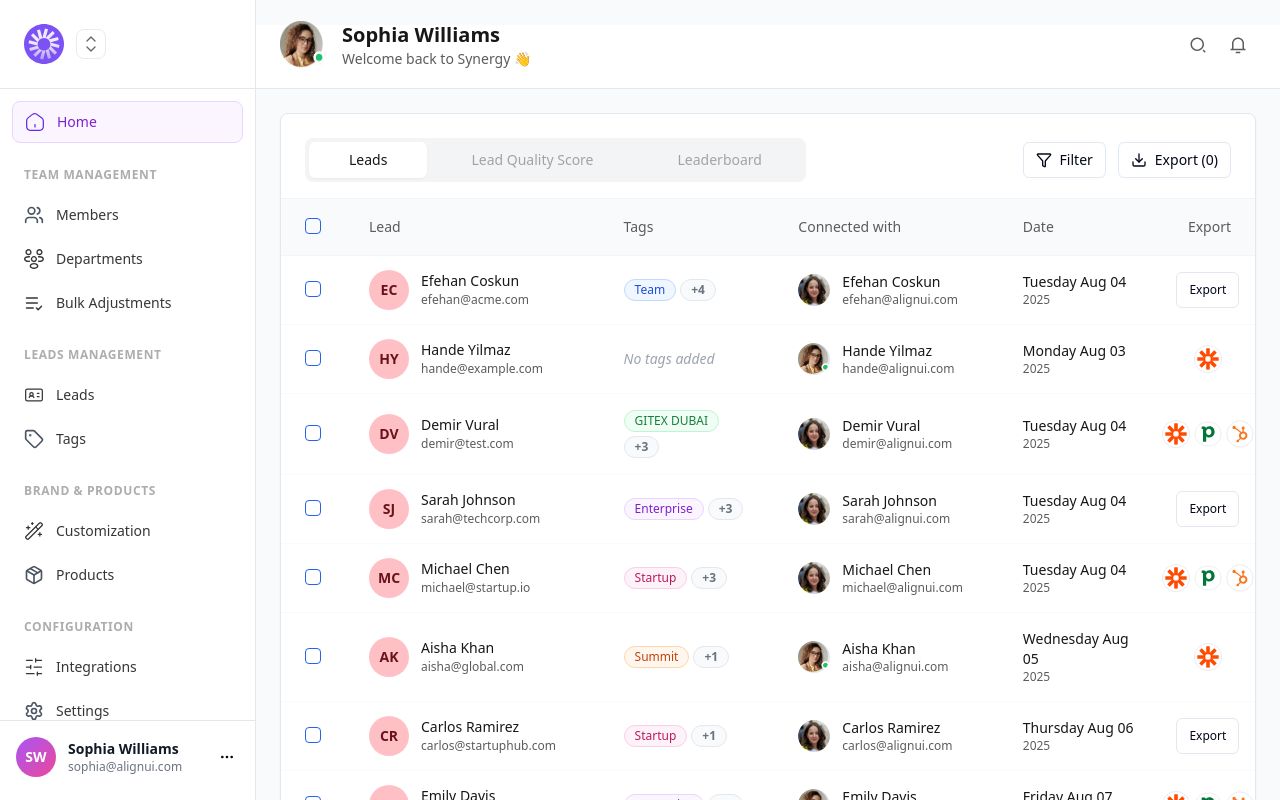
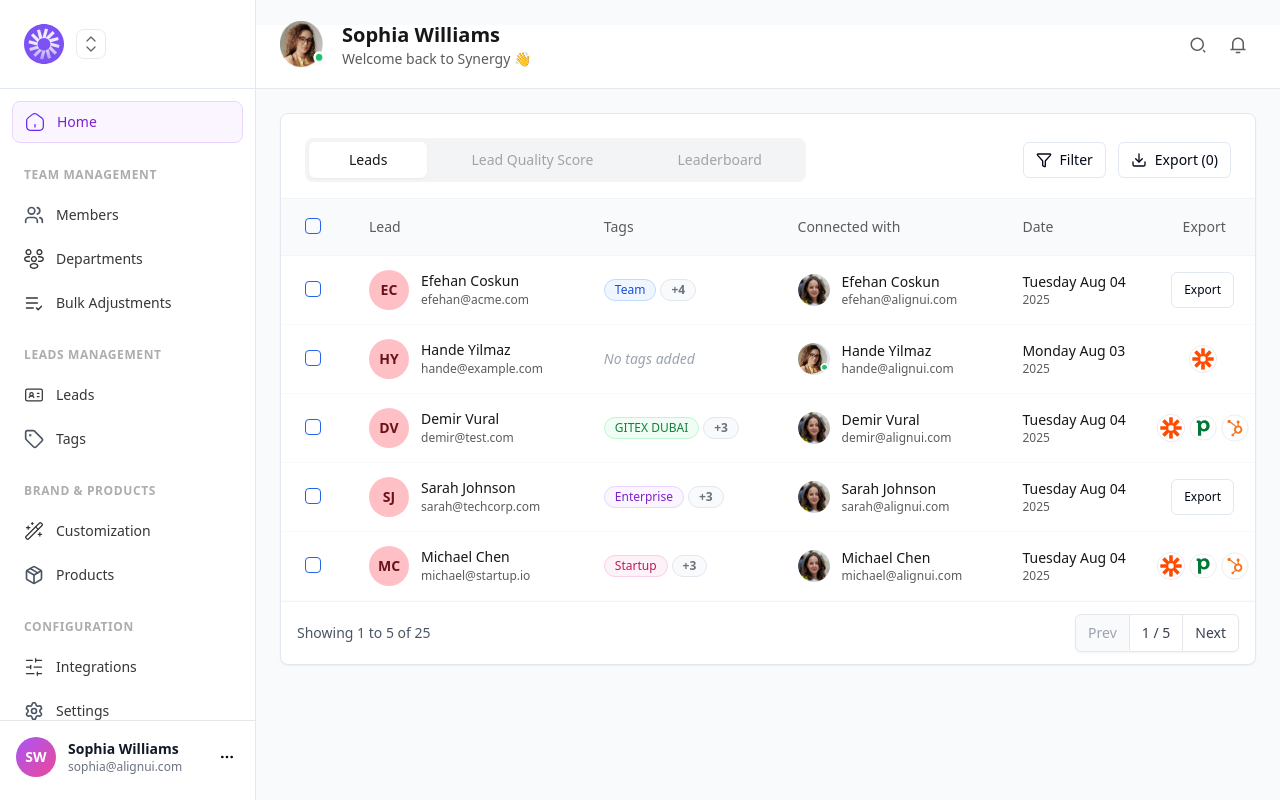
Before and after one commit to tushar-h789/dashboard-task, a React (Vite) app: page / in a window 1280 px wide. Shown: the top 800 px of the page. Built offline with nearby package versions, Linux system fonts and the light colour scheme.

Commit message:
added pagination

```diff
--- a/src/components/dashboard/LeadsTable.tsx
+++ b/src/components/dashboard/LeadsTable.tsx
@@ -8,6 +8,7 @@ import type { Lead } from "@/types/lead";
 import type { Filters } from "@/types/filters";
 import { LeadsFiltersButton, LeadsFiltersContent } from "./LeadsFiltersPanel";
 import { LeadRow } from "./LeadRow";
+import { Pagination } from "@/components/ui/pagination";
 
 export function LeadsTable() {
   const [selectedLeads, setSelectedLeads] = useState<string[]>([]);
@@ -24,6 +25,8 @@ export function LeadsTable() {
     dateRange: "",
     searchQuery: "",
   });
+  const [page, setPage] = useState(1);
+  const pageSize = 5;
 
   const tabs = [
     { id: "leads", name: "Leads" },
@@ -48,6 +51,8 @@ export function LeadsTable() {
   const getUniqueTags = () => [
     ...new Set(leadsData.flatMap((lead) => lead.tags)),
   ];
+
+  // console.log("data", leadsData);
 
   // Filter leads based on current filters
   const filteredLeads = leadsData.filter((lead) => {
@@ -81,9 +86,15 @@ export function LeadsTable() {
     return true;
   });
 
+  // Pagination calculations
+  const total = filteredLeads.length;
+  const startIndex = (page - 1) * pageSize;
+  const endIndex = startIndex + pageSize;
+  const visibleLeads = filteredLeads.slice(startIndex, endIndex);
+
   const handleSelectAll = (checked: boolean) => {
     if (checked) {
-      setSelectedLeads(filteredLeads.map((lead) => lead.id));
+      setSelectedLeads(visibleLeads.map((lead) => lead.id));
     } else {
       setSelectedLeads([]);
     }
@@ -105,6 +116,7 @@ export function LeadsTable() {
       ...prev,
       [filterType]: value,
     }));
+    setPage(1);
   };
 
   const handleCheckboxFilter = (
@@ -119,6 +131,7 @@ export function LeadsTable() {
         : [...currentValues, value];
       return { ...prev, [filterKey]: updated } as Filters;
     });
+    setPage(1);
   };
 
   const clearAllFilters = () => {
@@ -129,6 +142,7 @@ export function LeadsTable() {
       dateRange: "",
       searchQuery: "",
     });
+    setPage(1);
   };
 
   const getActiveFiltersCount = () => {
@@ -177,17 +191,17 @@ export function LeadsTable() {
         text: "text-yellow-700",
         border: "border-yellow-200",
       },
-    };
+    } as const;
     return (
-      colors[tag as keyof typeof colors] || {
+      (colors as Record<string, { bg: string; text: string; border: string }>)[
+        tag
+      ] || {
         bg: "bg-gray-50",
         text: "text-gray-700",
         border: "border-gray-200",
       }
     );
   };
-
-  // Row export icon rendering is handled inside LeadRow
 
   return (
     <Card className="shadow-sm">
@@ -254,8 +268,8 @@ export function LeadsTable() {
                       {header.isCheckbox ? (
                         <Checkbox
                           checked={
-                            selectedLeads.length === filteredLeads.length &&
-                            filteredLeads.length > 0
+                            selectedLeads.length === visibleLeads.length &&
+                            visibleLeads.length > 0
                           }
                           onCheckedChange={handleSelectAll}
                         />
@@ -268,7 +282,7 @@ export function LeadsTable() {
               </thead>
 
               <tbody>
-                {filteredLeads.map((lead) => (
+                {visibleLeads.map((lead) => (
                   <LeadRow
                     key={lead.id}
                     lead={lead}
@@ -309,12 +323,20 @@ export function LeadsTable() {
             </div>
           )}
 
+          {activeTab === "leads" && (
+            <Pagination
+              page={page}
+              pageSize={pageSize}
+              total={total}
+              onPageChange={setPage}
+            />
+          )}
+
           {activeTab === "quality" && (
             <div>
               <h2 className="text-xl font-semibold text-gray-900">
                 Lead Quality Score
               </h2>
-              {/* Display Lead Quality Score Content */}
             </div>
           )}
 
@@ -323,7 +345,6 @@ export function LeadsTable() {
               <h2 className="text-xl font-semibold text-gray-900">
                 Leaderboard
               </h2>
-              {/* Display Leaderboard Content */}
             </div>
           )}
         </div>
--- a/src/components/layout/Header.tsx
+++ b/src/components/layout/Header.tsx
@@ -56,7 +56,6 @@ export function Header({
           </div>
           <div className="relative">
             <Button variant="ghost" size="sm" className="p-2 relative">
-              {/* <NotificationIcon className="w-12 h-12" /> */}
               <img
                 src="/src/assets/images/notification.png"
                 alt="notification"
@@ -64,10 +63,6 @@ export function Header({
               />
             </Button>
           </div>
-          {/* <Button variant="outline" size="sm" className="hidden md:flex">
-            <Plus className="w-4 h-4 mr-2" />
-            Add Lead
-          </Button> */}
         </div>
       </div>
     </header>
--- a/src/components/layout/Sidebar.tsx
+++ b/src/components/layout/Sidebar.tsx
@@ -19,7 +19,6 @@ import { IntegrationsIcon } from "@/assets/icons/integrations-icon";
 import { FaqsIcon } from "@/assets/icons/faqs-icon";
 import { useNavigate, useLocation } from "react-router-dom";
 
-// ====== SIDEBAR COMPONENT ======
 export function Sidebar({
   isOpen,
   onToggle,
@@ -181,14 +180,6 @@ export function Sidebar({
                             </span>
                           )}
                         </div>
-                        {/* {(isOpen || isMobile) && subItem.count && (
-                          <Badge
-                            variant="secondary"
-                            className="text-xs bg-gray-100 text-gray-600"
-                          >
-                            {subItem.count}
-                          </Badge>
-                        )} */}
                       </button>
                     );
                   })}
@@ -201,7 +192,7 @@ export function Sidebar({
               return (
                 <button
                   key={index}
-                  onClick={() => navigate(item.path)}
+                  onClick={() => navigate(item.path || "/")}
                   className={`
                     w-full flex items-center gap-3 px-3 py-2.5 rounded-lg text-sm transition-all duration-200 mb-2
                     ${
--- /dev/null
+++ b/src/components/ui/pagination.tsx
@@ -0,0 +1,62 @@
+//
+
+type PaginationProps = {
+  page: number;
+  pageSize: number;
+  total: number;
+  onPageChange: (page: number) => void;
+};
+
+export function Pagination({
+  page,
+  pageSize,
+  total,
+  onPageChange,
+}: PaginationProps) {
+  const totalPages = Math.max(1, Math.ceil(total / pageSize));
+  const canPrev = page > 1;
+  const canNext = page < totalPages;
+
+  const goTo = (p: number) => {
+    const clamped = Math.min(Math.max(1, p), totalPages);
+    if (clamped !== page) onPageChange(clamped);
+  };
+
+  return (
+    <div className="flex items-center justify-between px-4 py-3 border-t border-gray-100">
+      <div className="text-sm text-gray-600">
+        Showing {(page - 1) * pageSize + 1} to{" "}
+        {Math.min(page * pageSize, total)} of {total}
+      </div>
+      <div className="inline-flex rounded-md shadow-sm" role="group">
+        <button
+          type="button"
+          className={`px-3 py-2 text-sm border border-gray-200 ${
+            canPrev
+              ? "bg-white text-gray-700 hover:bg-gray-50"
+              : "bg-gray-50 text-gray-400 cursor-not-allowed"
+          } rounded-l-md`}
+          onClick={() => goTo(page - 1)}
+          disabled={!canPrev}
+        >
+          Prev
+        </button>
+        <span className="px-3 py-2 text-sm bg-white border-t border-b border-gray-200 text-gray-700">
+          {page} / {totalPages}
+        </span>
+        <button
+          type="button"
+          className={`px-3 py-2 text-sm border border-gray-200 ${
+            canNext
+              ? "bg-white text-gray-700 hover:bg-gray-50"
+              : "bg-gray-50 text-gray-400 cursor-not-allowed"
+          } rounded-r-md`}
+          onClick={() => goTo(page + 1)}
+          disabled={!canNext}
+        >
+          Next
+        </button>
+      </div>
+    </div>
+  );
+}
```
